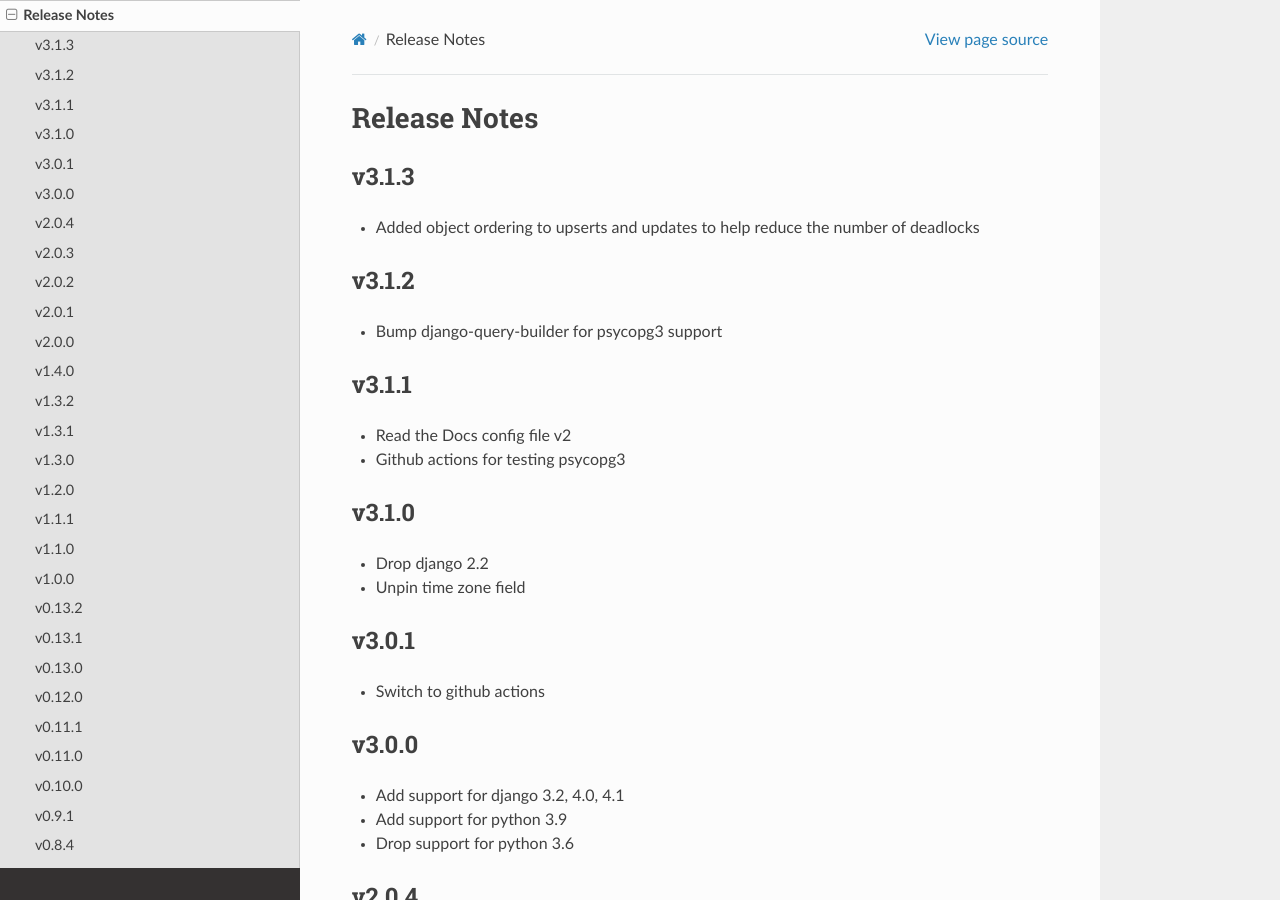
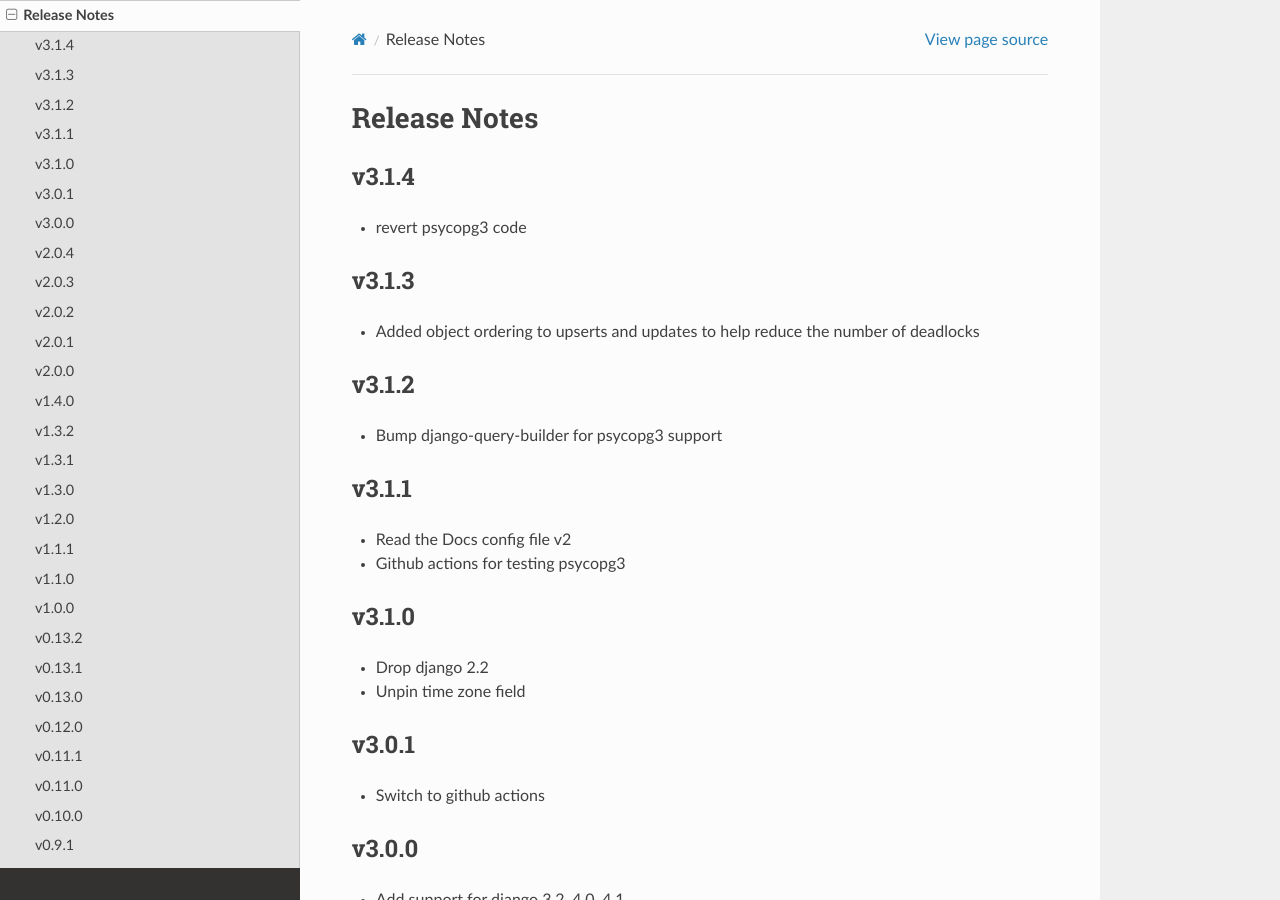
Before and after one commit to ambitioninc/django-manager-utils, a Sphinx documentation site: the page built from docs/release_notes.rst, in a window 1280 px wide and 900 px high. Built offline with Sphinx 7.4.7 and the Read the Docs theme 2.0.0, drawn with Linux system fonts in a browser that asks for light colours.

Commit message:
Revert psycopg changes

```diff
--- a/docs/release_notes.rst
+++ b/docs/release_notes.rst
@@ -1,5 +1,9 @@
 Release Notes
 =============
+
+v3.1.4
+------
+* revert psycopg3 code
 
 v3.1.3
 ------
--- a/manager_utils/version.py
+++ b/manager_utils/version.py
@@ -1 +1 @@
-__version__ = '3.1.3'
+__version__ = '3.1.4'
```
Also changed, not shown: 3 other files.
